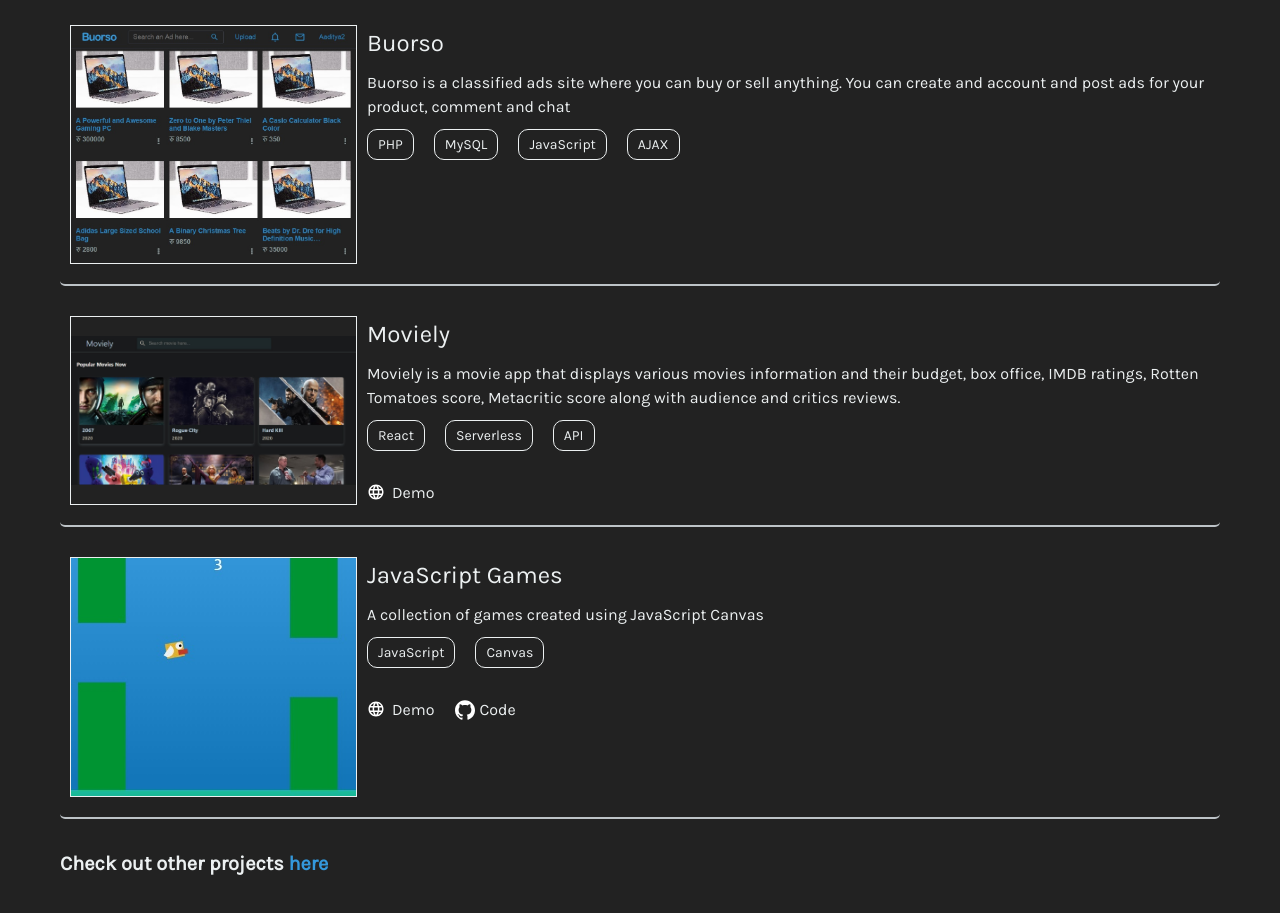
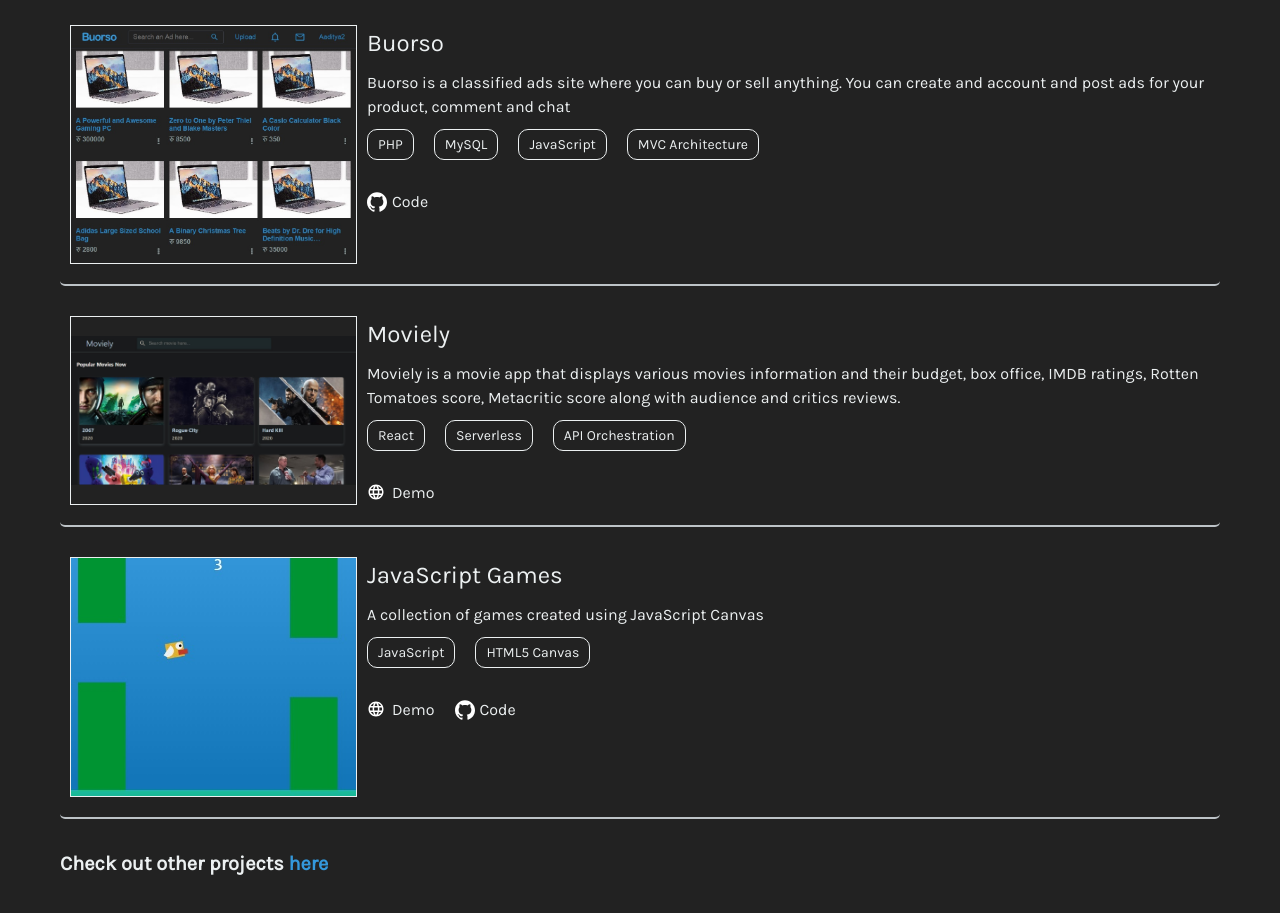
Before and after one commit to aadityabhusal/portfolio, a plain HTML site: page index.html in a window 1280 px wide. Shown: the part 3280-4193 px from the top of the page. Drawn offline with Linux system fonts and the light colour scheme.

Commit message:
updates projects section info

```diff
--- a/index.html
+++ b/index.html
@@ -413,9 +413,19 @@
                   <li>PHP</li>
                   <li>MySQL</li>
                   <li>JavaScript</li>
-                  <li>AJAX</li>
+                  <li>MVC Architecture</li>
                 </ul>
-                <div class="project-links"></div>
+                <div class="project-links">
+                  <a
+                    href="https://github.com/aadityabhusal/buorso"
+                    target="_blank"
+                  >
+                    <div class="link-icon">
+                      <img src="images/icons/github.svg" alt="Github" />
+                    </div>
+                    <div>Code</div>
+                  </a>
+                </div>
               </div>
             </div>
             <div class="project">
@@ -433,7 +443,7 @@
                 <ul class="project-tech-stack">
                   <li>React</li>
                   <li>Serverless</li>
-                  <li>API</li>
+                  <li>API Orchestration</li>
                 </ul>
                 <div class="project-links">
                   <a href="https://movielyapp.netlify.app" target="_blank">
@@ -456,7 +466,7 @@
                 </div>
                 <ul class="project-tech-stack">
                   <li>JavaScript</li>
-                  <li>Canvas</li>
+                  <li>HTML5 Canvas</li>
                 </ul>
                 <div class="project-links">
                   <a
```
